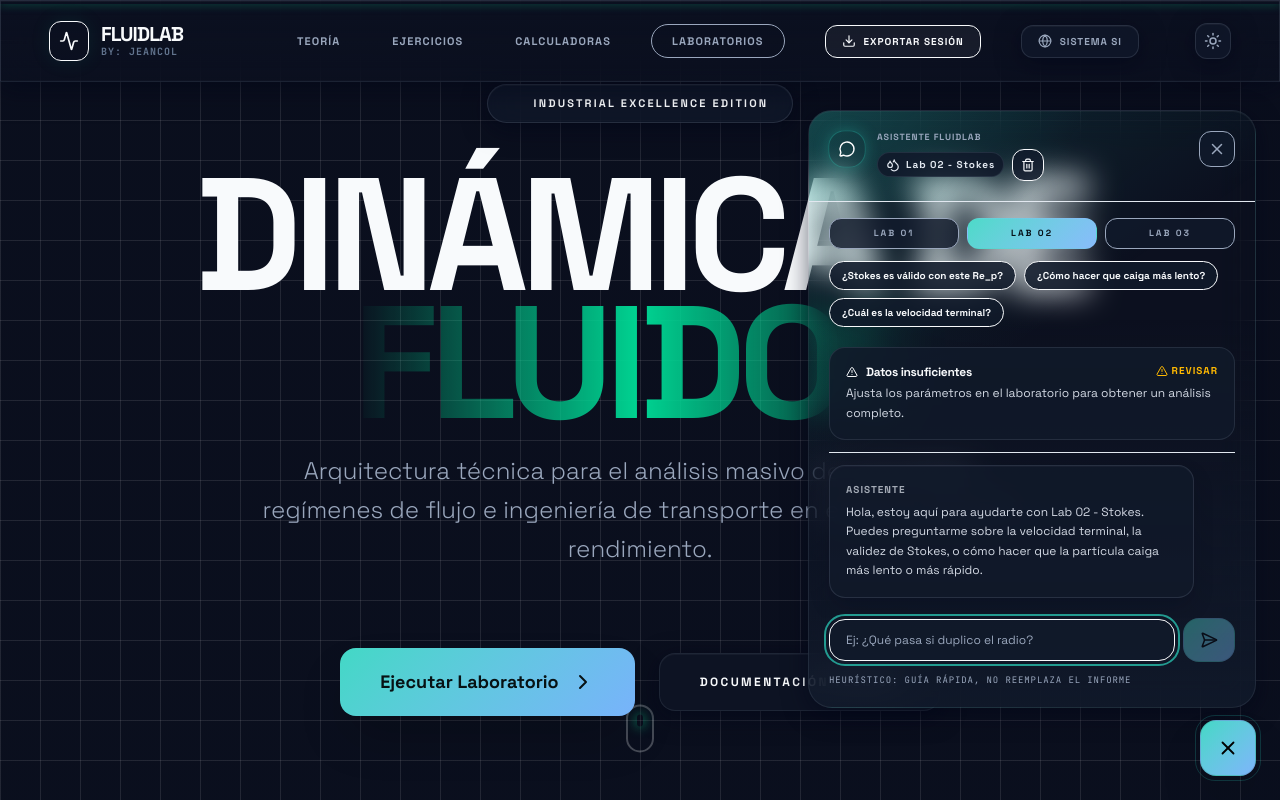
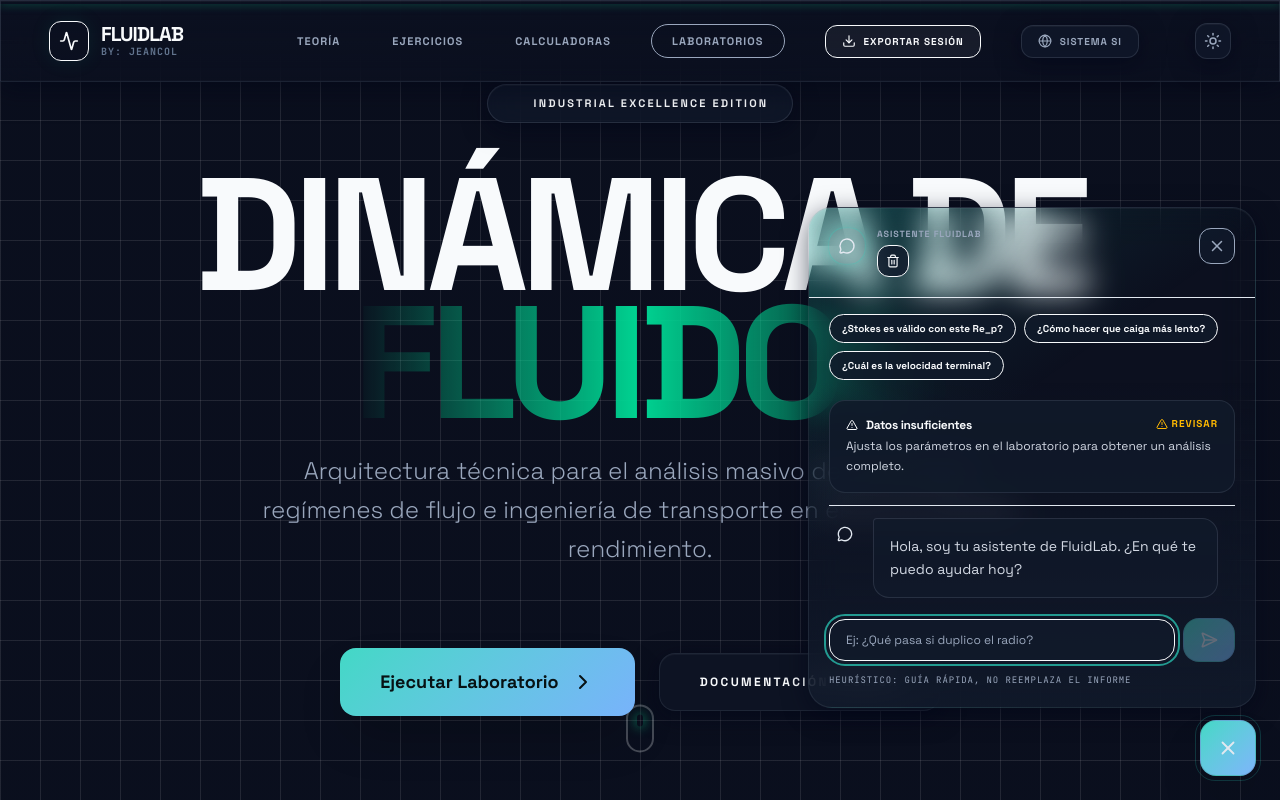
Before and after one commit to Jeanbastidas/Taller_Yesi, a React (Vite) app: page / in a window 1280 px wide. Both pictures are taken after a click on the button 1228 px from the left and 748 px from the top of the page. Shown: the top 800 px of the page. Built offline with nearby package versions, Linux system fonts and the light colour scheme.

Commit message:
Update AIAssistant.tsx

```diff
--- a/src/components/AIAssistant.tsx
+++ b/src/components/AIAssistant.tsx
@@ -23,6 +23,9 @@ import {
   Loader2,
 } from "lucide-react";
 import { AnimatePresence, motion } from "motion/react";
+import { GoogleGenAI } from "@google/genai";
+import ReactMarkdown from "react-markdown";
+import remarkGfm from "remark-gfm";
 import { UnitContext, type UnitSystem } from "../context/UnitContext";
 import { getUnits } from "../utils/units";
 
@@ -115,8 +118,7 @@ interface LabConfig {
 
 interface PersistedState {
   open: boolean;
-  activeContext: LabContext;
-  chatByContext: Record<LabContext, ChatMsg[]>;
+  chat: ChatMsg[];
 }
 
 // ─────────────────────────────────────────────
@@ -1086,12 +1088,6 @@ function answerQuestionV2(
     return score[best] > 0 ? best : null;
   };
 
-  const hintedLab = inferLabFromQuestion();
-  const labMismatch =
-    hintedLab != null && hintedLab !== input.labContext
-      ? `Nota: tu pregunta parece de ${LAB_CONFIG[hintedLab].label}. Si quieres, cambia de lab o dime si respondo con ese contexto.\n`
-      : "";
-
   const guideFor = (ctx: LabContext) => {
     if (ctx === "poiseuille") {
       return [
@@ -1494,26 +1490,9 @@ function DeltaIcon({ trend, label }: { trend: DeltaTrend; label?: string }) {
 // ─────────────────────────────────────────────
 
 function SimpleMarkdown({ text }: { text: string }) {
-  const lines = text.split("\n");
   return (
-    <div className="text-[var(--color-text-soft)] leading-relaxed space-y-0.5">
-      {lines.map((line, i) => {
-        const key = `${i}:${line.slice(0, 20)}`;
-        const isBullet = line.trimStart().startsWith("•");
-        if (isBullet) {
-          return (
-            <div key={key} className="flex gap-1.5 items-start">
-              <span className="text-brand-accent mt-0.5 shrink-0">•</span>
-              <span>{line.replace(/^[\s•]+/, "")}</span>
-            </div>
-          );
-        }
-        return line ? (
-          <p key={key}>{line}</p>
-        ) : (
-          <div key={key} className="h-1" />
-        );
-      })}
+    <div className="text-[var(--color-text-soft)] leading-relaxed space-y-2 text-sm markdown-body">
+      <ReactMarkdown remarkPlugins={[remarkGfm]}>{text}</ReactMarkdown>
     </div>
   );
 }
@@ -1613,18 +1592,26 @@ function ChatWindow({ chat, isTyping }: ChatWindowProps) {
       {chat.map((m, i) => (
         <div
           key={`${m.role}-${m.timestamp}-${i}`}
-          className={`p-4 rounded-2xl border text-xs leading-relaxed assistant-bubble ${
-            m.role === "user" ? "assistant-bubble-user" : "assistant-bubble-ai"
+          className={`flex gap-3 ${
+            m.role === "user" ? "flex-row-reverse" : "flex-row"
           }`}
         >
-          <p className="text-[10px] font-black uppercase tracking-widest opacity-70 mb-1">
-            {m.role === "user" ? "Tú" : "Asistente"}
-          </p>
+          <div className={`w-8 h-8 rounded-full flex items-center justify-center shrink-0 ${
+            m.role === "user" ? "bg-brand-secondary/20 text-brand-secondary" : "bg-brand-accent/20 text-brand-accent"
+          }`}>
+            {m.role === "user" ? <span className="text-xs font-bold">Tú</span> : <MessageCircle size={16} />}
+          </div>
+          <div
+            className={`p-4 rounded-2xl border text-sm leading-relaxed max-w-[85%] ${
+              m.role === "user" ? "assistant-bubble-user rounded-tr-sm" : "assistant-bubble-ai rounded-tl-sm"
+            }`}
+          >
             {m.role === "assistant" ? (
               <SimpleMarkdown text={m.text} />
             ) : (
               <p className="text-[var(--color-text-soft)]">{m.text}</p>
             )}
+          </div>
         </div>
       ))}
 
@@ -1635,10 +1622,14 @@ function ChatWindow({ chat, isTyping }: ChatWindowProps) {
             animate={{ opacity: 1, y: 0 }}
             exit={{ opacity: 0, y: 10 }}
             transition={{ duration: 0.2 }}
-            className="p-4 rounded-2xl border border-brand-border bg-black/20 text-xs flex items-center gap-2 text-[var(--color-text-muted)] assistant-bubble assistant-bubble-ai"
+            className="flex gap-3 flex-row"
             role="status"
             aria-label={strings.typing}
           >
+            <div className="w-8 h-8 rounded-full flex items-center justify-center shrink-0 bg-brand-accent/20 text-brand-accent">
+              <MessageCircle size={16} />
+            </div>
+            <div className="p-4 rounded-2xl border border-brand-border bg-black/20 text-xs flex items-center gap-2 text-[var(--color-text-muted)] assistant-bubble assistant-bubble-ai rounded-tl-sm">
               <div className="flex items-center gap-1">
                 <motion.div
                   animate={{ y: [0, -4, 0] }}
@@ -1659,6 +1650,7 @@ function ChatWindow({ chat, isTyping }: ChatWindowProps) {
               <span className="text-[10px] font-black uppercase tracking-widest">
                 {strings.typing}
               </span>
+            </div>
           </motion.div>
         )}
       </AnimatePresence>
@@ -1711,23 +1703,10 @@ export const AIAssistant = ({ input }: AIAssistantProps) => {
   const strings = I18N.es;
 
   const [open, setOpen] = useState(false);
-  const [activeContext, setActiveContext] = useState<LabContext>(
-    input.labContext,
-  );
-  const [chatByContext, setChatByContext] = useState<
-    Record<LabContext, ChatMsg[]>
-  >({
-    poiseuille: [],
-    stokes: [],
-    couette: [],
-  });
+  const [chat, setChat] = useState<ChatMsg[]>([]);
   const [draft, setDraft] = useState("");
   const [isTyping, setIsTyping] = useState(false);
-  const [welcomeSent, setWelcomeSent] = useState<Record<LabContext, boolean>>({
-    poiseuille: false,
-    stokes: false,
-    couette: false,
-  });
+  const [welcomeSent, setWelcomeSent] = useState(false);
 
   // Delta tracking
   const prevInputRef = useRef<HeuristicInput>(input);
@@ -1737,8 +1716,8 @@ export const AIAssistant = ({ input }: AIAssistantProps) => {
   const inputRef = useRef<HTMLInputElement | null>(null);
 
   // Refs for latest state
-  const chatByContextRef = useRef(chatByContext);
-  chatByContextRef.current = chatByContext;
+  const chatRef = useRef(chat);
+  chatRef.current = chat;
 
   // Persistence
   const storageReady = useRef(false);
@@ -1746,90 +1725,63 @@ export const AIAssistant = ({ input }: AIAssistantProps) => {
   useEffect(() => {
     const saved = loadState();
     if (saved.open != null) setOpen(saved.open);
-    if (saved.activeContext) setActiveContext(saved.activeContext);
-    if (saved.chatByContext) setChatByContext(saved.chatByContext);
+    if (saved.chat) setChat(saved.chat);
     storageReady.current = true;
   }, []);
 
   useEffect(() => {
     if (!storageReady.current) return;
-    saveState({ open, activeContext, chatByContext });
-  }, [open, activeContext, chatByContext]);
+    saveState({ open, chat });
+  }, [open, chat]);
 
   // Delta tracking
   useEffect(() => {
-    if (input.labContext !== activeContext) return;
     const timer = setTimeout(() => {
       setPrevInput(prevInputRef.current);
       prevInputRef.current = input;
     }, 400);
     return () => clearTimeout(timer);
-  }, [input, activeContext]);
-
-  // Auto-switch context when closed
-  useEffect(() => {
-    if (!open) {
-      setActiveContext(input.labContext);
-    }
-  }, [input.labContext, open]);
+  }, [input]);
 
   // Welcome message
   useEffect(() => {
     if (!open) return;
 
-    const currentChat = chatByContext[activeContext] || [];
-    if (currentChat.length === 0 && !welcomeSent[activeContext]) {
+    if (chat.length === 0 && !welcomeSent) {
       const welcomeMsg: ChatMsg = {
         role: "assistant",
-        text: getWelcomeMessage(activeContext),
+        text: "Hola, soy tu asistente de FluidLab. ¿En qué te puedo ayudar hoy?",
         timestamp: Date.now(),
       };
 
-      setChatByContext((prev) => ({
-        ...prev,
-        [activeContext]: [welcomeMsg],
-      }));
-
-      setWelcomeSent((prev) => ({
-        ...prev,
-        [activeContext]: true,
-      }));
-    }
-  }, [open, activeContext, chatByContext, welcomeSent]);
+      setChat([welcomeMsg]);
+      setWelcomeSent(true);
+    }
+  }, [open, chat, welcomeSent]);
 
   const derived = useMemo(
-    () => ({ ...input, labContext: activeContext }),
-    [input, activeContext],
+    () => ({ ...input }),
+    [input],
   );
-
-  const contextMismatch = input.labContext !== activeContext;
 
   const analysis = useMemo(
     () => analysisFor(derived, unitSystem, prevInput),
     [derived, unitSystem, prevInput],
   );
 
-  const cfg = LAB_CONFIG[activeContext];
-  const chat = chatByContext[activeContext] ?? [];
+  const cfg = LAB_CONFIG[input.labContext];
 
   // Unread count
-  const readCountRef = useRef<Record<LabContext, number>>({
-    poiseuille: 0,
-    stokes: 0,
-    couette: 0,
-  });
+  const readCountRef = useRef<number>(0);
 
   useEffect(() => {
     if (open) {
-      readCountRef.current = {
-        ...readCountRef.current,
-        [activeContext]: chat.length,
-      };
-    }
-  }, [open, activeContext, chat.length]);
+      readCountRef.current = chat.length;
+    }
+  }, [open, chat.length]);
 
   const unreadCount = !open
-    ? Math.max(0, chat.length - (readCountRef.current[activeContext] ?? 0))
+    ? Math.max(0, chat.length - readCountRef.current)
     : 0;
 
   // Auto-scroll
@@ -1841,7 +1793,7 @@ export const AIAssistant = ({ input }: AIAssistantProps) => {
         behavior: "smooth",
       });
     });
-  }, [open, chat, activeContext]);
+  }, [open, chat]);
 
   // Focus input when opening
   useEffect(() => {
@@ -1857,50 +1809,72 @@ export const AIAssistant = ({ input }: AIAssistantProps) => {
       const userMsg: ChatMsg = { role: "user", text: q, timestamp: Date.now() };
 
       const historyWithUser = [
-        ...(chatByContextRef.current[activeContext] ?? []),
+        ...chatRef.current,
         userMsg,
       ];
 
-      setChatByContext((prev) => ({
-        ...prev,
-        [activeContext]: historyWithUser,
-      }));
+      setChat(historyWithUser);
       setDraft("");
       setIsTyping(true);
 
-      setTimeout(() => {
+      setTimeout(async () => {
         try {
-          const reply = answerQuestionV2(
+          let reply = "";
+          try {
+            const ai = new GoogleGenAI({ apiKey: process.env.GEMINI_API_KEY });
+            const systemInstruction = `Eres un asistente experto en mecánica de fluidos para la aplicación FluidLab.
+El usuario está actualmente en el laboratorio: ${input.labContext}.
+Los parámetros actuales del laboratorio son: ${JSON.stringify(derived)}.
+Sistema de unidades actual: ${unitSystem}.
+Responde de manera concisa, educativa y directamente relacionada con la mecánica de fluidos.
+Si el usuario hace una pregunta general, responde basándote en los principios de la física.
+Si la pregunta es sobre los parámetros actuales, usa los valores proporcionados.`;
+
+            // Format history for context (last 5 messages to save tokens)
+            const recentHistory = historyWithUser.slice(-5).map(m => `${m.role === 'user' ? 'Usuario' : 'Asistente'}: ${m.text}`).join('\n');
+            const prompt = `Historial reciente:\n${recentHistory}\n\nPregunta actual del usuario: ${q}`;
+
+            const response = await ai.models.generateContent({
+              model: "gemini-3.1-pro-preview",
+              contents: prompt,
+              config: {
+                systemInstruction,
+              }
+            });
+            reply = response.text || "";
+          } catch (apiError) {
+            console.error("Gemini API Error, falling back to local NLP:", apiError);
+            reply = answerQuestionV2(
               q,
               derived,
               unitSystem,
               historyWithUser,
             );
+          }
+
+          if (!reply) {
+             reply = answerQuestionV2(q, derived, unitSystem, historyWithUser);
+          }
+
           const assistantMsg: ChatMsg = {
             role: "assistant",
             text: reply,
             timestamp: Date.now(),
           };
-          setChatByContext((prev) => ({
-            ...prev,
-            [activeContext]: [...(prev[activeContext] ?? []), assistantMsg],
-          }));
+          setChat((prev) => [...prev, assistantMsg]);
         } catch {
           const errorMsg: ChatMsg = {
             role: "assistant",
             text: strings.errorProcessing,
             timestamp: Date.now(),
           };
-          setChatByContext((prev) => ({
-            ...prev,
-            [activeContext]: [...(prev[activeContext] ?? []), errorMsg],
-          }));
+          setChat((prev) => [...prev, errorMsg]);
         } finally {
           setIsTyping(false);
         }
       }, 0);
     },
-    [activeContext, derived, unitSystem, isTyping, strings.errorProcessing],
+    [input.labContext, derived, unitSystem, isTyping, strings.errorProcessing],
   );
 
   // External event bus
@@ -1908,12 +1882,9 @@ export const AIAssistant = ({ input }: AIAssistantProps) => {
     const handler = (ev: Event) => {
       const ce = ev as CustomEvent<{
         open?: boolean;
-        context?: LabContext;
         prompt?: string;
       }>;
       const detail = ce.detail ?? {};
-      if (detail.context && detail.context in LAB_CONFIG)
-        setActiveContext(detail.context);
       if (detail.open) setOpen(true);
       if (typeof detail.prompt === "string" && detail.prompt.trim())
         setTimeout(() => send(detail.prompt as string), 0);
@@ -1927,8 +1898,8 @@ export const AIAssistant = ({ input }: AIAssistantProps) => {
   }, [send]);
 
   const clearChat = () => {
-    setChatByContext((prev) => ({ ...prev, [activeContext]: [] }));
-    setWelcomeSent((prev) => ({ ...prev, [activeContext]: false }));
+    setChat([]);
+    setWelcomeSent(false);
   };
 
   return (
@@ -1951,7 +1922,7 @@ export const AIAssistant = ({ input }: AIAssistantProps) => {
                 <motion.div
                   animate={{ scale: [1, 1.05, 1] }}
                   transition={{ duration: 2, repeat: Infinity }}
-                  className="w-9 h-9 rounded-2xl bg-gradient-to-br from-brand-accent to-brand-secondary flex items-center justify-center text-white shadow-lg assistant-avatar"
+                  className="w-9 h-9 rounded-2xl bg-gradient-to-br from-brand-accent to-brand-secondary flex items-center justify-center text-brand-bg shadow-lg assistant-avatar"
                   aria-hidden="true"
                 >
                   <MessageCircle size={16} />
@@ -1961,12 +1932,6 @@ export const AIAssistant = ({ input }: AIAssistantProps) => {
                     {strings.title}
                   </p>
                   <div className="flex items-center gap-2 flex-wrap">
-                    <span
-                      className={`inline-flex items-center gap-1.5 px-2 py-1 rounded-full border text-[10px] font-black tracking-widest assistant-chip ${cfg.pill}`}
-                    >
-                      {cfg.icon} {cfg.label}
-                    </span>
-
                     <button
                       onClick={clearChat}
                       disabled={chat.length === 0}
@@ -1989,47 +1954,8 @@ export const AIAssistant = ({ input }: AIAssistantProps) => {
               </button>
             </div>
 
-            {/* Lab switcher + Quick prompts */}
+            {/* Quick prompts */}
             <div className="px-5 pt-4 space-y-3">
-              <div
-                className="grid grid-cols-3 gap-2"
-                role="tablist"
-                aria-label="Seleccionar laboratorio"
-              >
-                {(Object.keys(LAB_CONFIG) as LabContext[]).map((ctx) => (
-                  <button
-                    key={ctx}
-                    onClick={() => setActiveContext(ctx)}
-                    role="tab"
-                    aria-selected={activeContext === ctx}
-                    className={`px-3 py-2 rounded-xl border text-[9px] font-black uppercase tracking-widest transition-colors assistant-tab ${
-                      activeContext === ctx
-                        ? "assistant-tab-active"
-                        : "assistant-tab-idle"
-                    }`}
-                  >
-                    {LAB_CONFIG[ctx].shortLabel}
-                  </button>
-                ))}
-              </div>
-
-              {contextMismatch && (
-                <motion.div
-                  initial={{ opacity: 0, height: 0 }}
-                  animate={{ opacity: 1, height: "auto" }}
-                  exit={{ opacity: 0, height: 0 }}
-                  className="flex items-center gap-2 px-3 py-2 rounded-xl bg-amber-500/10 border border-amber-500/20 text-[10px] text-amber-400 font-bold"
-                >
-                  <TriangleAlert size={12} />
-                  {strings.contextMismatch
-                    .replace("{active}", LAB_CONFIG[activeContext].shortLabel)
-                    .replace(
-                      "{input}",
-                      LAB_CONFIG[input.labContext].shortLabel,
-                    )}
-                </motion.div>
-              )}
-
               <QuickPrompts
                 prompts={cfg.quickPrompts}
                 onSelect={send}
@@ -2071,7 +1997,7 @@ export const AIAssistant = ({ input }: AIAssistantProps) => {
                 <button
                   type="submit"
                   disabled={!draft.trim() || isTyping}
-                  className="px-4 py-3 rounded-2xl bg-brand-accent text-black font-black border border-black/10 hover:scale-[1.02] transition-transform disabled:opacity-40 disabled:scale-100 assistant-send"
+                  className="px-4 py-3 rounded-2xl bg-brand-accent text-brand-bg font-black border border-black/10 hover:scale-[1.02] transition-transform disabled:opacity-40 disabled:scale-100 assistant-send"
                   title="Enviar pregunta"
                   aria-label="Enviar pregunta"
                 >
@@ -2099,7 +2025,7 @@ export const AIAssistant = ({ input }: AIAssistantProps) => {
         onClick={() => setOpen((v) => !v)}
         whileHover={{ scale: 1.08 }}
         whileTap={{ scale: 0.96 }}
-        className="w-14 h-14 rounded-2xl bg-brand-accent text-black flex items-center justify-center shadow-2xl shadow-brand-accent/30 relative border border-black/10 assistant-fab"
+        className="w-14 h-14 rounded-2xl bg-brand-accent text-brand-bg flex items-center justify-center shadow-2xl shadow-brand-accent/30 relative border border-black/10 assistant-fab"
         title={open ? strings.close : strings.open}
         aria-label={open ? strings.close : strings.open}
         aria-expanded={open}
```
Lines whose indentation alone changed are shown as unchanged.
